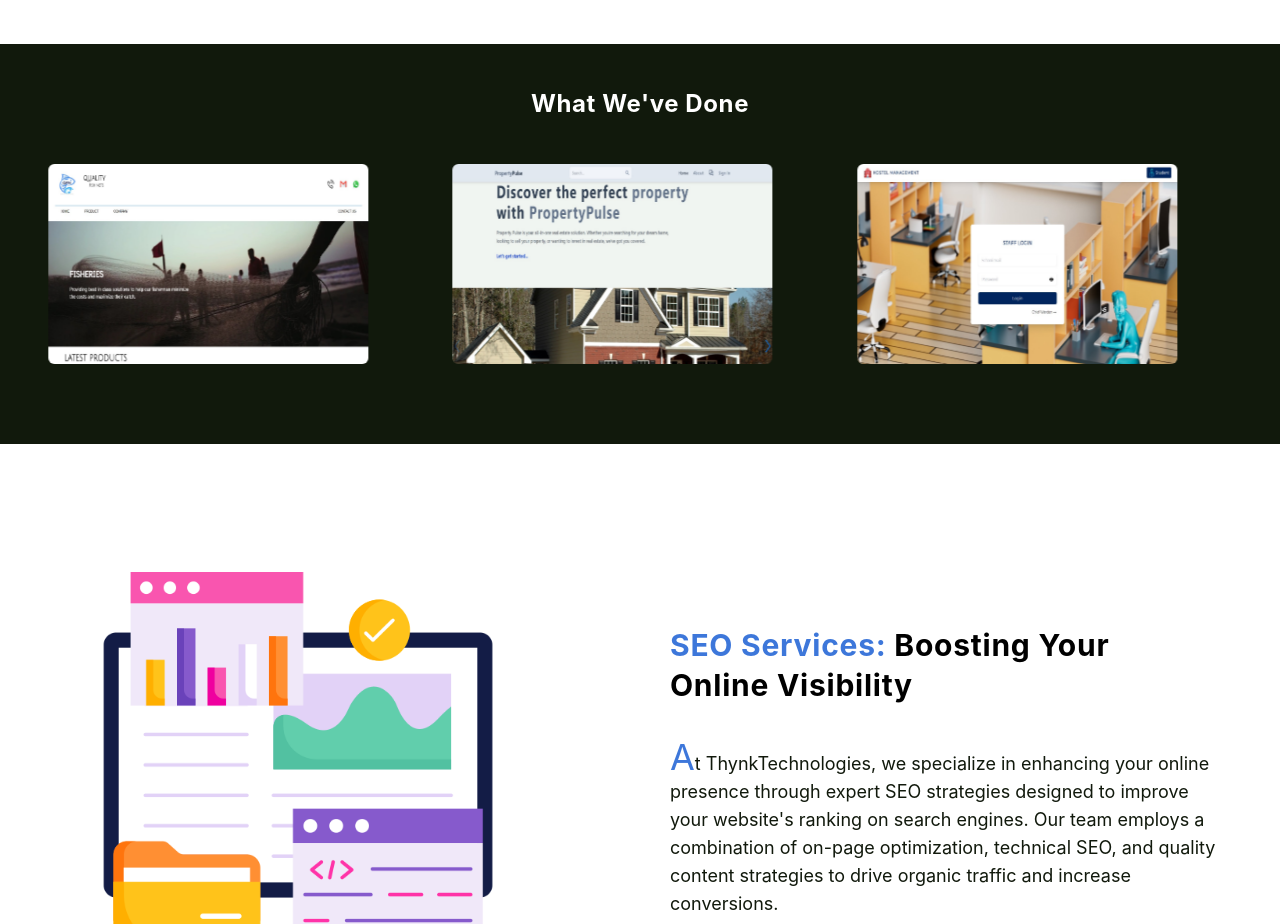
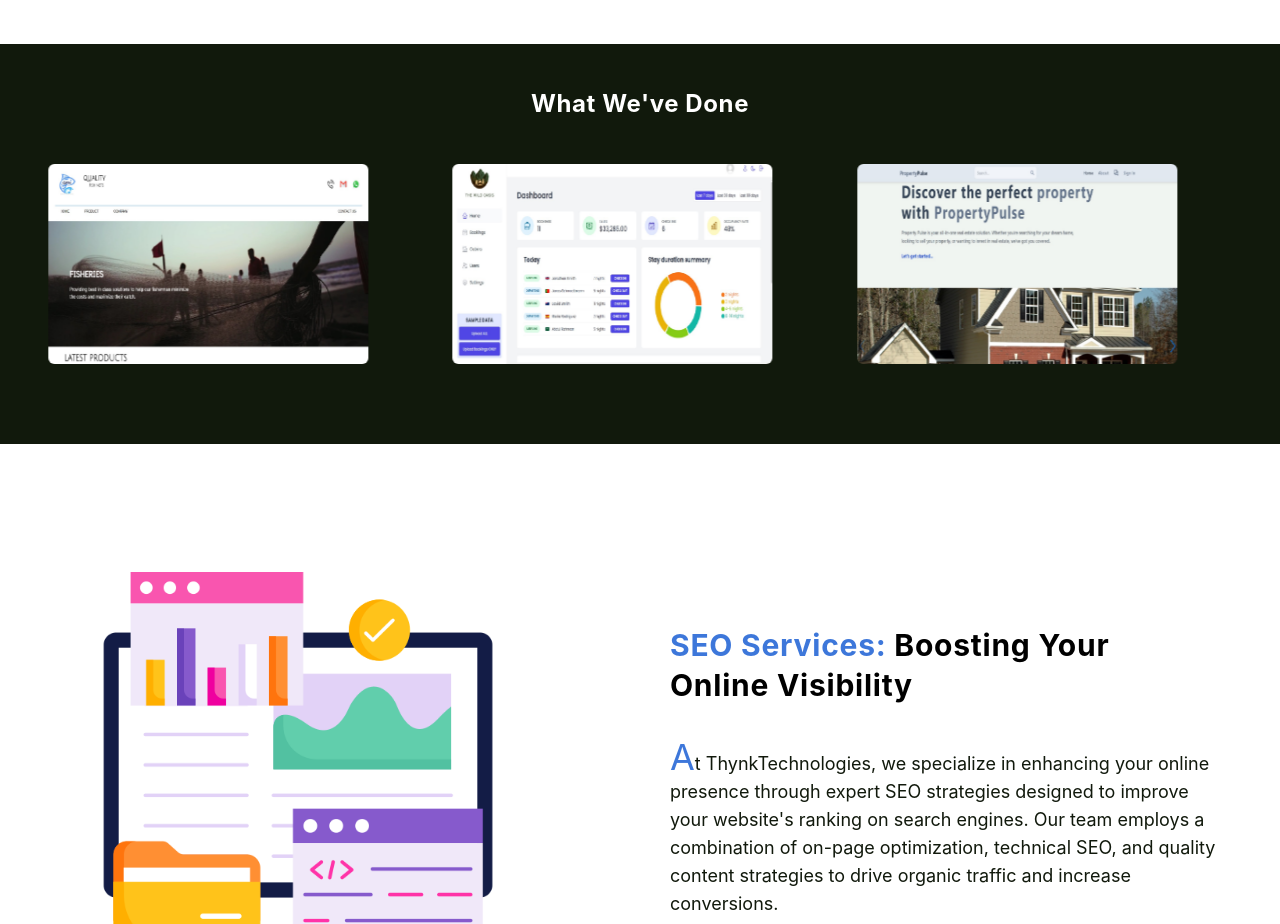
Before and after one commit to 94edwin89/thynk-tech, a React (Vite) app: page /services/1 in a window 1280 px wide. Shown: the part 2220-3144 px from the top of the page. Built offline with nearby package versions, Linux system fonts and the light colour scheme.

Commit message:
Update : add new what we have done

```diff
--- a/src/constants/constants.js
+++ b/src/constants/constants.js
@@ -14,6 +14,7 @@ import webDev1 from "../assets/images/web_dev_1.jpg"
 import webDev2 from "../assets/images/web_dev_2.jpg"
 import webDev3 from "../assets/images/web_dev_3.jpg"
 import webDev4 from "../assets/images/web_dev_4.jpg"
+import webDev5 from "../assets/images/web_dev_5.jpg"
 
 export const headerLinks = [
   {
@@ -142,6 +143,14 @@ export const webDevServices = [
     img: webDev2,
     url : "https://www.qualityfishnets.com/"
   },
+
+  {
+    id:4,
+    title : "Rooms Booking App",
+    img: webDev5,
+    url : "https://the-booking-app.vercel.app/login"
+  },
+
   {
     id:2,
     title : "E-Commerce Property Pulse",
```
Also changed, not shown: src/assets/images/web_dev_5.jpg (added).
